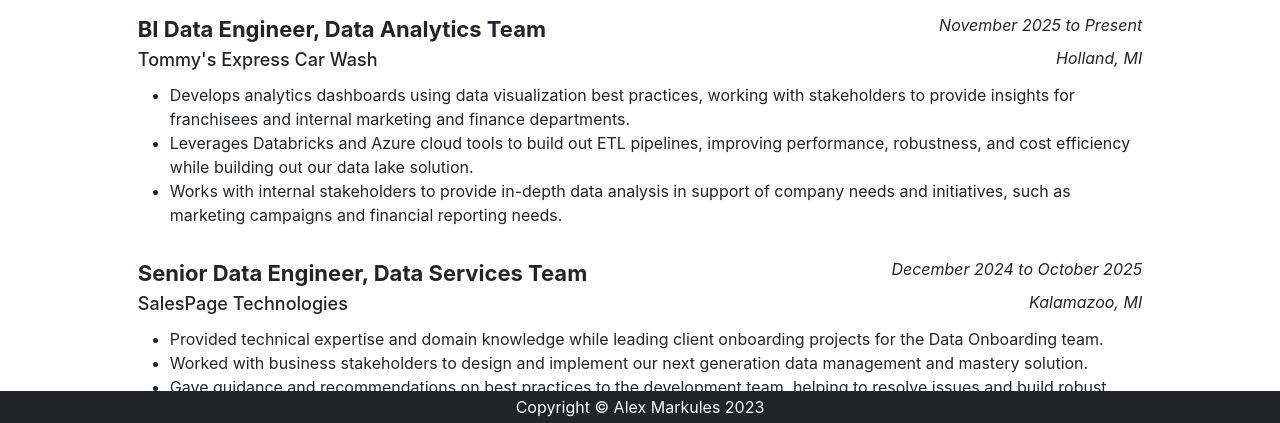
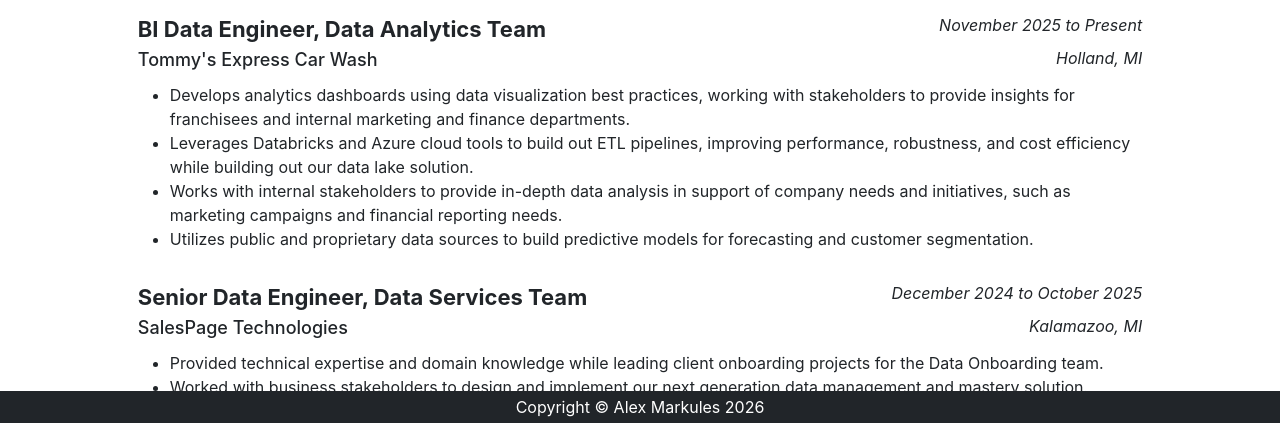
Before and after one commit to amarkules1/portfolio-full-stack, a React app in the folder portfolio-frontend/: page /#/resume/work-experience in a window 1280 px wide. Shown: the part 377-800 px from the top of the page. Built offline with nearby package versions, Linux system fonts and the light colour scheme.

Commit message:
general content updates

```diff
--- a/portfolio-frontend/src/components/Footer.jsx
+++ b/portfolio-frontend/src/components/Footer.jsx
@@ -7,7 +7,7 @@
         <footer className="py-1 bg-dark fixed-bottom">
           <div className="container">
             <p className="m-0 text-center text-white">
-              Copyright &copy; Alex Markules 2023
+              Copyright &copy; Alex Markules 2026
             </p>
           </div>
         </footer>
--- a/portfolio-frontend/src/components/resume/WorkExperience.jsx
+++ b/portfolio-frontend/src/components/resume/WorkExperience.jsx
@@ -17,6 +17,7 @@
                     <li className="detail">Develops analytics dashboards using data visualization best practices, working with stakeholders to provide insights for franchisees and internal marketing and finance departments.</li>
                     <li className="detail">Leverages Databricks and Azure cloud tools to build out ETL pipelines, improving performance, robustness, and cost efficiency while building out our data lake solution.</li>
                     <li className="detail">Works with internal stakeholders to provide in-depth data analysis in support of company needs and initiatives, such as marketing campaigns and financial reporting needs.</li>
+                    <li className="detail">Utilizes public and proprietary data sources to build predictive models for forecasting and customer segmentation.</li>
                 </ul>
             </div>
             <div className="experience">
```
Also changed, not shown: portfolio-frontend/public/march_madness/index.html (+1 -1 lines), portfolio-frontend/build/asset-manifest.json, portfolio-frontend/build/index.html, portfolio-frontend/build/march_madness/index.html, portfolio-frontend/build/static/js/main.74592b3f.js.LICENSE.txt (renamed from portfolio-frontend/build/static/js/main.4679c1f6.js.LICENSE.txt), 4 other files.
